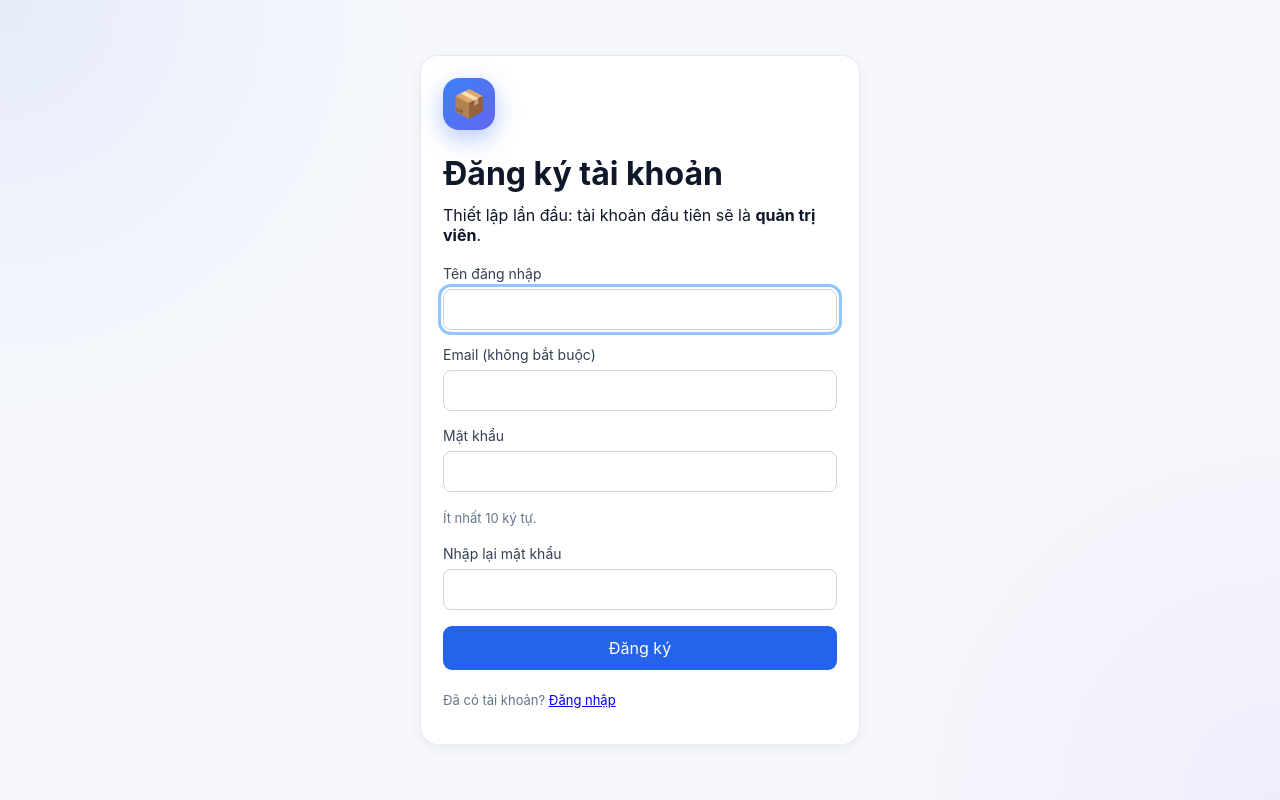
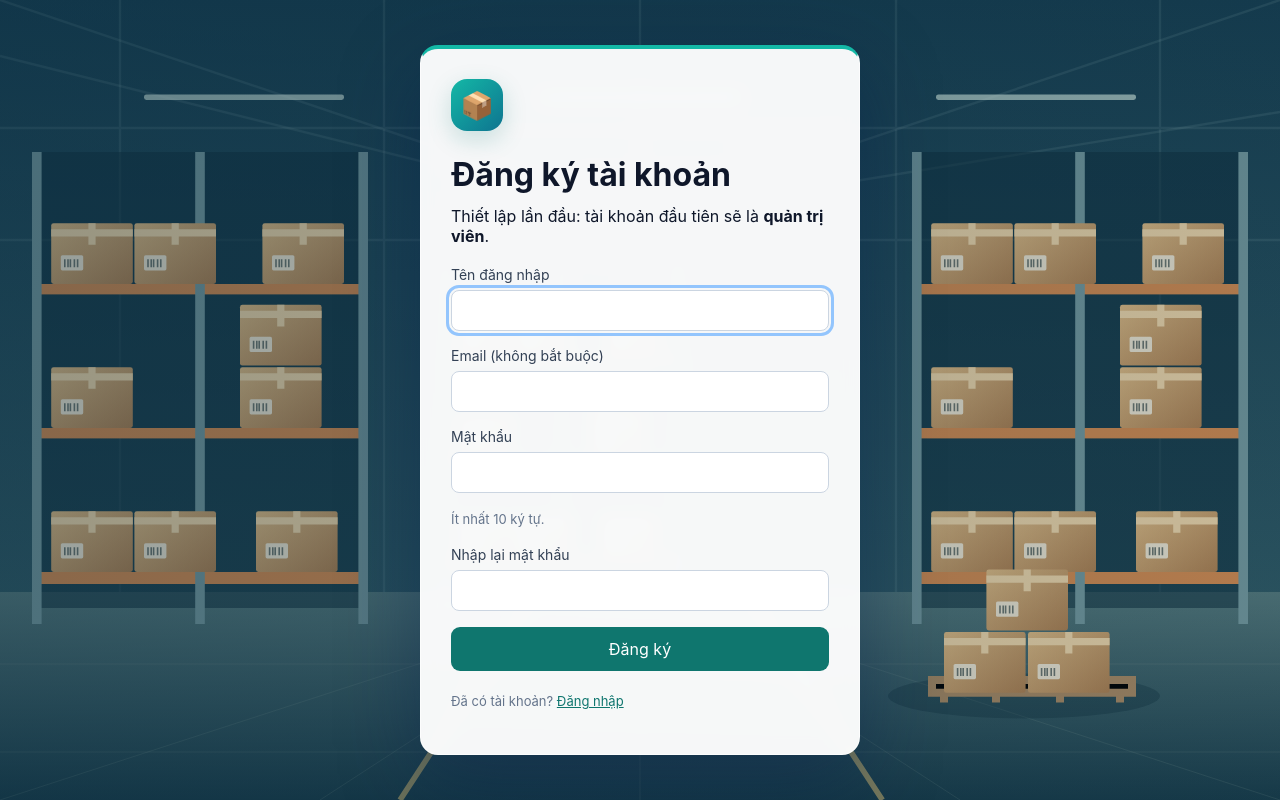
Before and after one commit to dtc245200703-ops/inventory-ai-system, a FastAPI app: page /register in a window 1280 px wide. Run offline with FastAPI, Linux system fonts and the light colour scheme.

Commit message:
cap nhat code

```diff
--- /dev/null
+++ b/app/static/css/warehouse-theme.css
@@ -0,0 +1,58 @@
+/* Local warehouse illustration shared by authentication and workspace pages. */
+body.login-page {
+    min-height: 100vh;
+    min-height: 100svh;
+    background: linear-gradient(110deg, #092b4066, #092b4026),
+        url('/static/images/warehouse.svg') center / cover no-repeat #173e50;
+}
+
+.login-page .login-card {
+    background: #fffffff5;
+    border: 1px solid #ffffffb3;
+    border-top: 4px solid #14b8a6;
+    box-shadow: 0 24px 80px #061c4966;
+    padding: 30px;
+}
+
+.login-page .brand-icon {
+    background: linear-gradient(135deg, #14b8a6, #0e7490);
+    box-shadow: 0 8px 24px #0f766e33;
+}
+
+.login-page .primary { background: #0f766e; }
+.login-page .primary:hover { background: #115e59; }
+.login-page a { color: #0f766e; }
+
+body[data-page] {
+    background: #dfeae8;
+}
+
+body[data-page] .main {
+    background: linear-gradient(#edf4f0db, #edf4f0e8),
+        url('/static/images/warehouse.svg') center top / cover no-repeat;
+    background-attachment: fixed;
+}
+
+body[data-page] .sidebar {
+    background: linear-gradient(#102b3aeb, #102b3af5),
+        url('/static/images/warehouse.svg') left bottom / auto 100% no-repeat;
+}
+
+body[data-page] .header {
+    background: linear-gradient(100deg, #103a46f5, #103a4680),
+        url('/static/images/warehouse.svg') center 48% / cover;
+    color: #fff;
+    border-color: #38606a;
+    box-shadow: 0 8px 24px #153b491a;
+}
+
+body[data-page] .header::after { display: none; }
+body[data-page] .header p { color: #d3e6e6; }
+body[data-page] .user { background: #f6f9fc; color: #142f48; }
+body[data-page] .panel,
+body[data-page] .stat-card { background-color: #fffffffa; }
+
+@media (max-width: 700px) {
+    .login-page .login-card { padding: 24px; }
+    body[data-page] .main { background-attachment: scroll; }
+}
--- a/app/templates/base.html
+++ b/app/templates/base.html
@@ -4,7 +4,7 @@
 <link rel="stylesheet" href="/static/css/style.css"><link rel="stylesheet" href="/static/css/workspace.css">
 {% block head %}{% endblock %}
 <link rel="stylesheet" href="/static/css/navigation.css">
-</head><body data-role="{{ user.role }}" data-page="{{ page }}"><div class="app">
+<link rel="stylesheet" href="/static/css/warehouse-theme.css?v=1"></head><body data-role="{{ user.role }}" data-page="{{ page }}"><div class="app">
 <aside class="sidebar"><div class="brand"><div class="brand-icon">📦</div><div><h2>Inventory AI</h2><span>Quản lý kho thông minh</span></div></div>
 <p class="menu-title">KHÔNG GIAN LÀM VIỆC</p>
 <nav class="menu" aria-label="Menu chính">
--- a/app/templates/login.html
+++ b/app/templates/login.html
@@ -1,4 +1,4 @@
-<!doctype html><html lang="vi"><head><meta charset="utf-8"><meta name="viewport" content="width=device-width,initial-scale=1"><title>Đăng nhập · Inventory AI</title><link rel="stylesheet" href="/static/css/style.css"><link rel="stylesheet" href="/static/css/workspace.css"></head>
+<!doctype html><html lang="vi"><head><meta charset="utf-8"><meta name="viewport" content="width=device-width,initial-scale=1"><title>Đăng nhập · Inventory AI</title><link rel="stylesheet" href="/static/css/style.css"><link rel="stylesheet" href="/static/css/workspace.css"><link rel="stylesheet" href="/static/css/warehouse-theme.css?v=1"></head>
 <body class="login-page"><main class="panel login-card"><div class="brand-icon">📦</div><h1>Đăng nhập</h1><p>Chào mừng bạn đến với Inventory AI.</p>
 <form id="loginForm"><label>Email hoặc tên đăng nhập<input name="identifier" autocomplete="username" required maxlength="254" autofocus></label><label>Mật khẩu<input name="password" type="password" autocomplete="current-password" required maxlength="128"></label><button class="primary" type="submit">Đăng nhập</button><p id="loginError" role="alert"></p></form>
 <p class="muted">Chưa có tài khoản? <a href="/register">Đăng ký tài khoản</a></p></main><script src="/static/js/login.js"></script></body></html>
--- a/app/templates/register.html
+++ b/app/templates/register.html
@@ -1,4 +1,4 @@
-<!doctype html><html lang="vi"><head><meta charset="utf-8"><meta name="viewport" content="width=device-width,initial-scale=1"><title>Đăng ký · Inventory AI</title><link rel="stylesheet" href="/static/css/style.css"><link rel="stylesheet" href="/static/css/workspace.css"></head>
+<!doctype html><html lang="vi"><head><meta charset="utf-8"><meta name="viewport" content="width=device-width,initial-scale=1"><title>Đăng ký · Inventory AI</title><link rel="stylesheet" href="/static/css/style.css"><link rel="stylesheet" href="/static/css/workspace.css"><link rel="stylesheet" href="/static/css/warehouse-theme.css?v=1"></head>
 <body class="login-page"><main class="panel login-card"><div class="brand-icon">📦</div><h1>Đăng ký tài khoản</h1>
 {% if first_admin %}<p>Thiết lập lần đầu: tài khoản đầu tiên sẽ là <strong>quản trị viên</strong>.</p>{% else %}<p>Tài khoản mới cần quản trị viên kích hoạt và phân quyền trước khi đăng nhập.</p>{% endif %}
 <form id="registerForm"><label>Tên đăng nhập<input name="username" autocomplete="username" required minlength="3" maxlength="50" pattern="[a-zA-Z0-9_.-]+" title="Từ 3–50 ký tự: chữ không dấu, số, dấu chấm, gạch dưới hoặc gạch nối." autofocus></label><label>Email (không bắt buộc)<input name="email" type="email" autocomplete="email" maxlength="254"></label><label>Mật khẩu<input name="password" type="password" autocomplete="new-password" required minlength="10" maxlength="128" aria-describedby="passwordHint"></label><small id="passwordHint" class="muted">Ít nhất 10 ký tự.</small><label>Nhập lại mật khẩu<input name="password_confirmation" type="password" autocomplete="new-password" required minlength="10" maxlength="128"></label><button class="primary" type="submit">Đăng ký</button></form>
```
Also changed, not shown: app/static/images/warehouse.svg (added).
